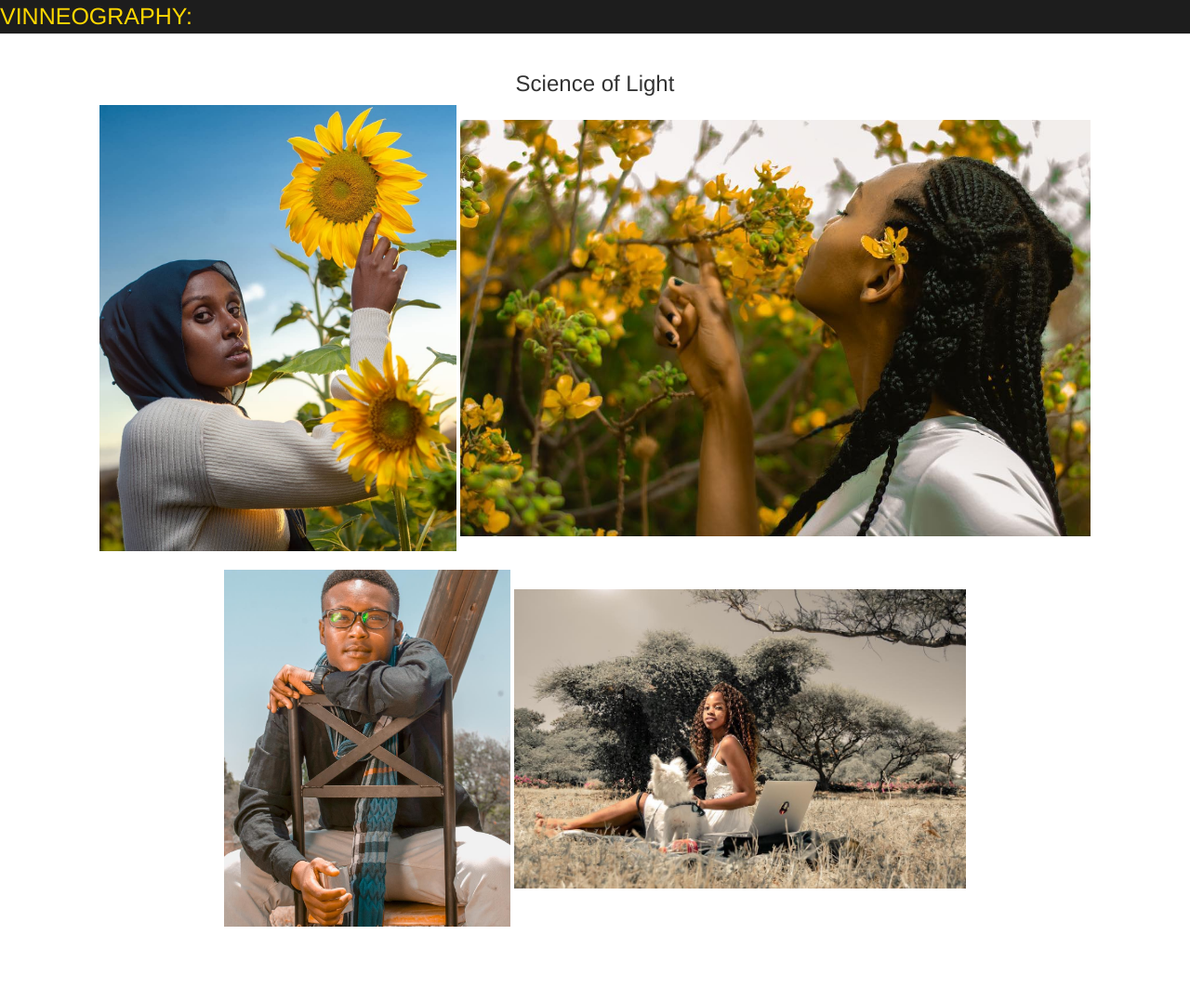
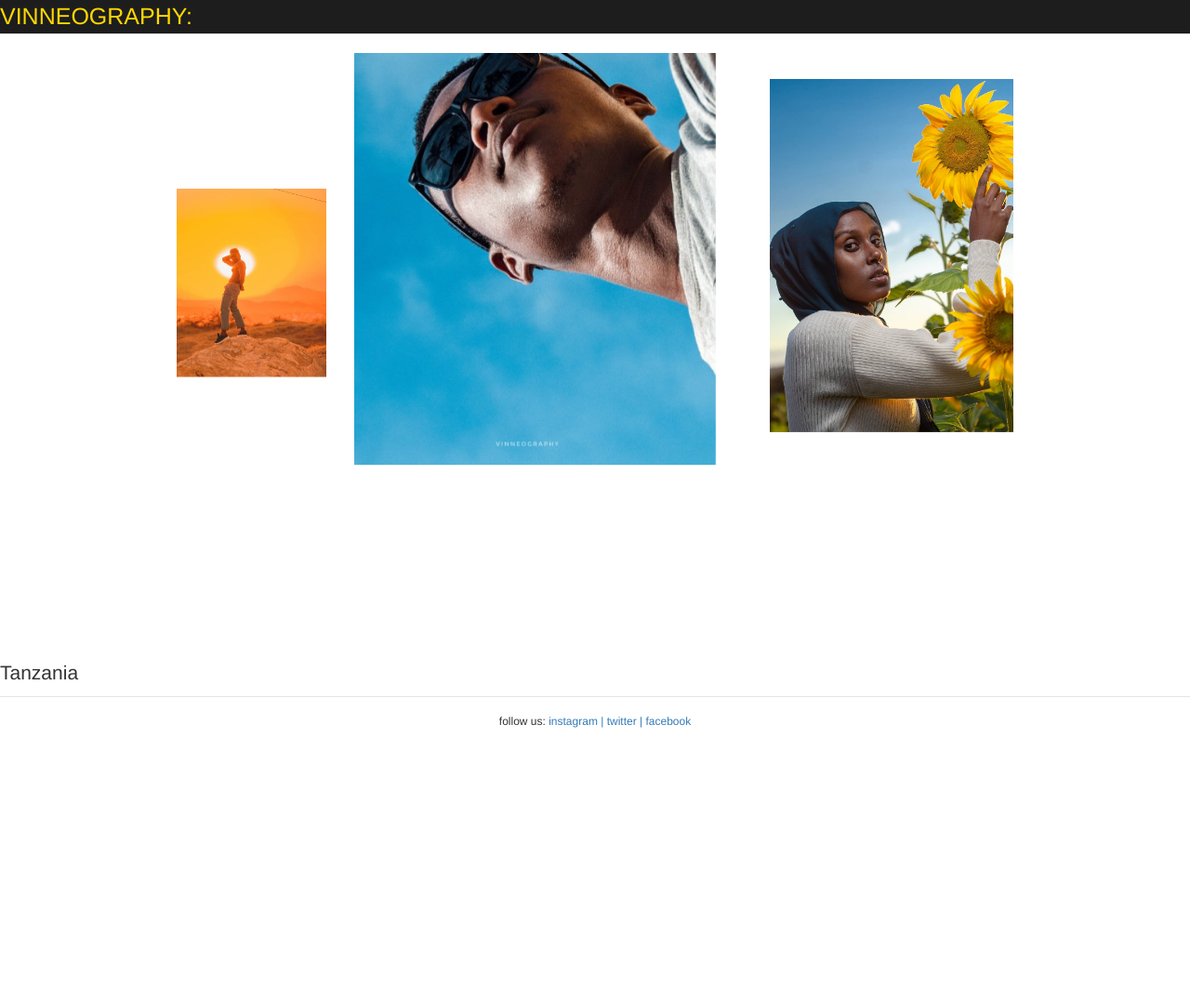
Before and after one commit to stevey52/projectVin, a Django app: page /outdoor/ in a window 1280 px wide. Shown: the whole page at 93% size. After the commit the page ends 783 px from the top, so only its background shows below. Run offline with Django 3.2, Linux system fonts and the light colour scheme; some libraries are stand-ins or nearby versions.

Commit message:
new ideas

```diff
--- a/static/css/bw.css
+++ b/static/css/bw.css
@@ -1,7 +1,6 @@
 body{
   background: #e6e6e6;
 }
-
 
 
 .row1{
@@ -13,7 +12,7 @@
 }
 
 .potraits{
-  margin-top: 40px;
+  margin-top: 0px;
   padding-top: 50px;
 }
 
@@ -24,7 +23,7 @@
 
 .panel{
   margin-top: 60px;
-  background: #f2f2f2;
+  background: #e6e6e6;
   width: 30rem;
   height: 25rem;
 }
--- a/static/css/outdoor.css
+++ b/static/css/outdoor.css
@@ -1,19 +1,77 @@
-div{
-  width: 100%;
-  height: 100%;
-  min-width: 1000px;
-  min-height: 1000px;
+#thumbnail-slider {
+    margin:0 auto; /*center-aligned*/
+    width:100%;
+    max-width:900px;
+    padding:0;
+    box-sizing:border-box;
+    position:relative;
+    -webkit-user-select: none;
+    user-select:none;
 }
 
-
-.outdoor{
-  text-align: center;
+#thumbnail-slider div.inner {
+    /*the followings should not be changed */
+    position:relative;
+    overflow:hidden;
+    padding:0;
+    margin:0;
 }
 
-#kisha{
-  margin-top: 20px;
+#thumbnail-slider div.inner ul {
+    /*the followings should not be changed */
+    white-space:nowrap;
+    position:relative;
+    left:0; top:0;
+    list-style:none;
+    font-size:0;
+    padding:0;
+    margin:0;
+    float:left!important;
+    width:auto!important;
+    height:auto!important;
 }
 
-h3{
-  text-align: right;
+#thumbnail-slider ul li {
+    display:inline-block;
+    /* margin-top:10px; */
+    margin-bottom:90px;
+    margin-left:-30px; margin-right:-30px; /* Spacing between thumbs*/
+    -webkit-transform:scale(0.9);
+    transform:scale(0.9); /*Note: The scale down will increase the spacing between slides. You can set negative margins as did above to roll back the spacing. */
+    -webkit-transition:-webkit-transform 0.5s;
+    transition:transform 0.5s;
+    box-sizing:content-box;
+    text-align:center;
+    vertical-align:middle;
+    padding:0;
+    position:relative;
+    list-style:none;
+    backface-visibility:hidden;
+
+	/*-webkit-filter: grayscale(100%);
+	filter: grayscale(100%);*/
+
 }
+
+#thumbnail-slider ul li.active {
+    -webkit-transform:scale(1.15);
+    transform:scale(1.15); /*Note: if scale is greater than 1, the margin-top and margin-bottom in the selector "#thumbnail-slider li" must be set with a sufficient value so the enlarged image will be shown within the margins.*/
+    background-color:transparent;
+
+	/*-webkit-filter: initial;
+	filter: initial;*/
+}
+
+#thumbnail-slider .thumb {
+    width:75%;
+    height: 75%;
+    background-size:contain;
+    background-repeat:no-repeat;
+    background-position:center center;
+    display:block;
+    position:absolute;
+    font-size:0;
+    cursor:inherit;
+    /* -webkit-box-reflect: below 0px -webkit-gradient(linear, left top, left bottom, from(transparent), color-stop(70%, transparent), to(rgba(255,255,255,0.4))); */
+    transition:all linear 0.4s;
+}
--- a/templates/outdoor.html
+++ b/templates/outdoor.html
@@ -4,39 +4,79 @@
   <head>
     <meta charset="utf-8">
     <title>Out_Door</title>
+    <meta name="viewport" content="width=device-width, initial-scale=1.0" />
     <link rel="stylesheet" href="{% static "css/outdoor.css"%}">
     <link rel="stylesheet" href="https://stackpath.bootstrapcdn.com/bootstrap/3.4.1/css/bootstrap.min.css" integrity="sha384-HSMxcRTRxnN+Bdg0JdbxYKrThecOKuH5zCYotlSAcp1+c8xmyTe9GYg1l9a69psu" crossorigin="anonymous">
+    <script src= "{% static "java/outdoor.js"%}" type="text/javascript"></script>
+
   </head>
+
   <body>
     <header>
       <legend style="background:#1d1d1d;">
         <a style="font-size:25px; color:#ffd700;" href="{% url "home" %}">VINNEOGRAPHY:</a>
+      </legend>
 
-      </legend>
+
+
+      <!--start the sliders-->
+      <!-- <div style="padding:120px 0;"> -->
+          <div id="thumbnail-slider">
+              <div class="inner">
+                  <ul>
+                      <li>
+                          <a class="thumb"href="{% static "images/kisha_-.jpg"%}"></a>
+                      </li>
+                      <li>
+                          <a class="thumb" href="{% static "images/marian__-.jpg"%}"></a>
+                      </li>
+                      <li>
+                          <a class="thumb" href="{% static "images/NelysaFlower__-.jpg"%}"></a>
+                      </li>
+                      <li>
+                          <a class="thumb" href="{% static "images/trice2__-.jpg"%}"></a>
+                      </li>
+                      <li>
+                          <a class="thumb" href="{% static "images/mvumiBall___-1.jpg"%}"></a>
+                      </li>
+                      <li>
+                          <a class="thumb" href="{% static "images/kisha_pizeria__-3.jpg"%}"></a>
+                      </li>
+                      <li>
+                          <a class="thumb" href="{% static "images/Nelysa__-2.jpg"%}"></a>
+                      </li>
+                      <li>
+                          <a class="thumb" href="{% static "images/trice_-.jpg"%}"></a>
+                      </li>
+                      <li>
+                          <a class="thumb" href="{% static "images/Boteng__-.jpg"%}"></a>
+                      </li>
+                      <li>
+                          <a class="thumb" href="{% static "images/model_sunset2__-.jpg"%}"></a>
+                      </li>
+                  </ul>
+              </div>
+          </div>
+      </div>
+      <!--end of the sliders-->
 
 
 
 
 
-  <div class="container">
 
-    <div class="outdoor">
-        <h3 style="text-align:center;">Science of Light</h3>
+<legend>
+  <p>Tanzania</p>
 
-    <img src="{% static "images/marian__-.jpg"%}" alt="" style="width:30vw;">
+</legend>
 
-    <img src="{% static "images/NelysaFlower__-.jpg"%}" alt=""  style="width:53vw;">
+          <div align="center">
+            <h4 style="font-size:12px;"> follow us:
+              <a href="https://www.instagram.com/vinneography/">instagram  |  </a>
+              <a href="https://twitter.com/VinnyPallingo">twitter  |  </a>
+              <a href="https://www.facebook.com/Vinneography">facebook</a>
+            </h4>
 
-    <img id="kisha" src="{% static "images/kisha_pizeria__-3.jpg"%}" alt="" style="height:30vw">
-
-    <a href="#"> <img src="{% static "images/trice_-.jpg"%}" alt="" style="width:38vw;"></a>
-
-
-
-  </div>
-
-</div>
-
-
+            </div>
   </body>
 </html>
--- a/vinny_app/views.py
+++ b/vinny_app/views.py
@@ -1,7 +1,10 @@
 from django.shortcuts import render
 from django.views.generic import TemplateView
 
+
 # Create your views here.
+
+
 class HomePageView(TemplateView):
     template_name = "home.html"
 
--- a/vinny_project/settings.py
+++ b/vinny_project/settings.py
@@ -24,7 +24,7 @@
 SECRET_KEY = 'django-insecure-$)$zr(^68+qr4$a@0=gk*_m7y#%5pwv$=tji36+232wt1ad44%'
 
 # SECURITY WARNING: don't run with debug turned on in production!
-DEBUG = False
+DEBUG = True
 
 ALLOWED_HOSTS = ['*']
 
```
Also changed, not shown: static/css/home.css (+38 -4 lines), templates/bw.html (+1 -12 lines), templates/home.html (+40 -23 lines), static/images/Nelysa_Slideshow.jpg (added), static/images/mode(1).jpg (added), static/images/mode2.jpg (added), static/images/model_makeUp__slideshow_-.jpg, static/java/outdoor.js (added).
